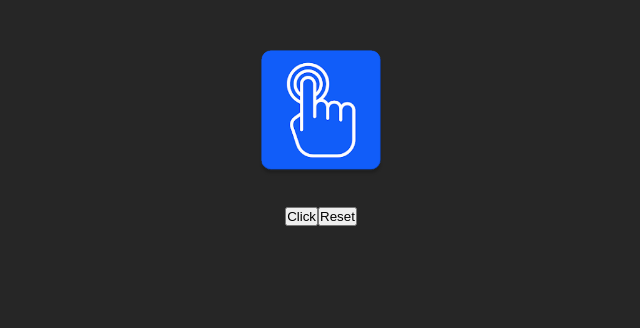
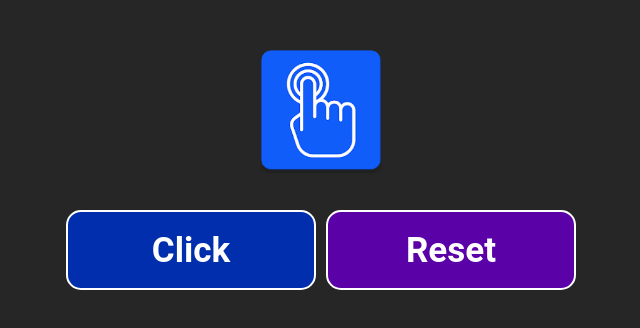
Before and after one commit to NicolasWeibel/click-counter, a React (Create React App) app: page / in a window 1280 px wide. Shown: the top 328 px of the page, without its empty margins (319-959 px from the left). Built offline with nearby package versions, Linux system fonts and the light colour scheme; the HTML template or start-up script is replaced by a standard one.

Commit message:
Add Button styles

```diff
--- a/src/components/Button.js
+++ b/src/components/Button.js
@@ -1,4 +1,5 @@
 import React from 'react';
+import '../stylesheets/Button.css'
 
 function Button({ text, isClickButton, handleClick }) {
   return (
--- /dev/null
+++ b/src/stylesheets/Button.css
@@ -0,0 +1,24 @@
+button {
+  width: 250px;
+  height: 80px;
+  font-size: 35px;
+  font-family: Roboto, sans-serif;
+  font-weight: bold;
+  color: #fff;
+  border: 2px solid #fff;
+  border-radius: 15px;
+  margin: 5px;
+  cursor: pointer;
+}
+
+button:hover {
+  background-color: #00471b;
+}
+
+.click-button {
+  background-color: #002ead;
+}
+
+.reset-button {
+  background-color: #5a01a7;
+}
```
